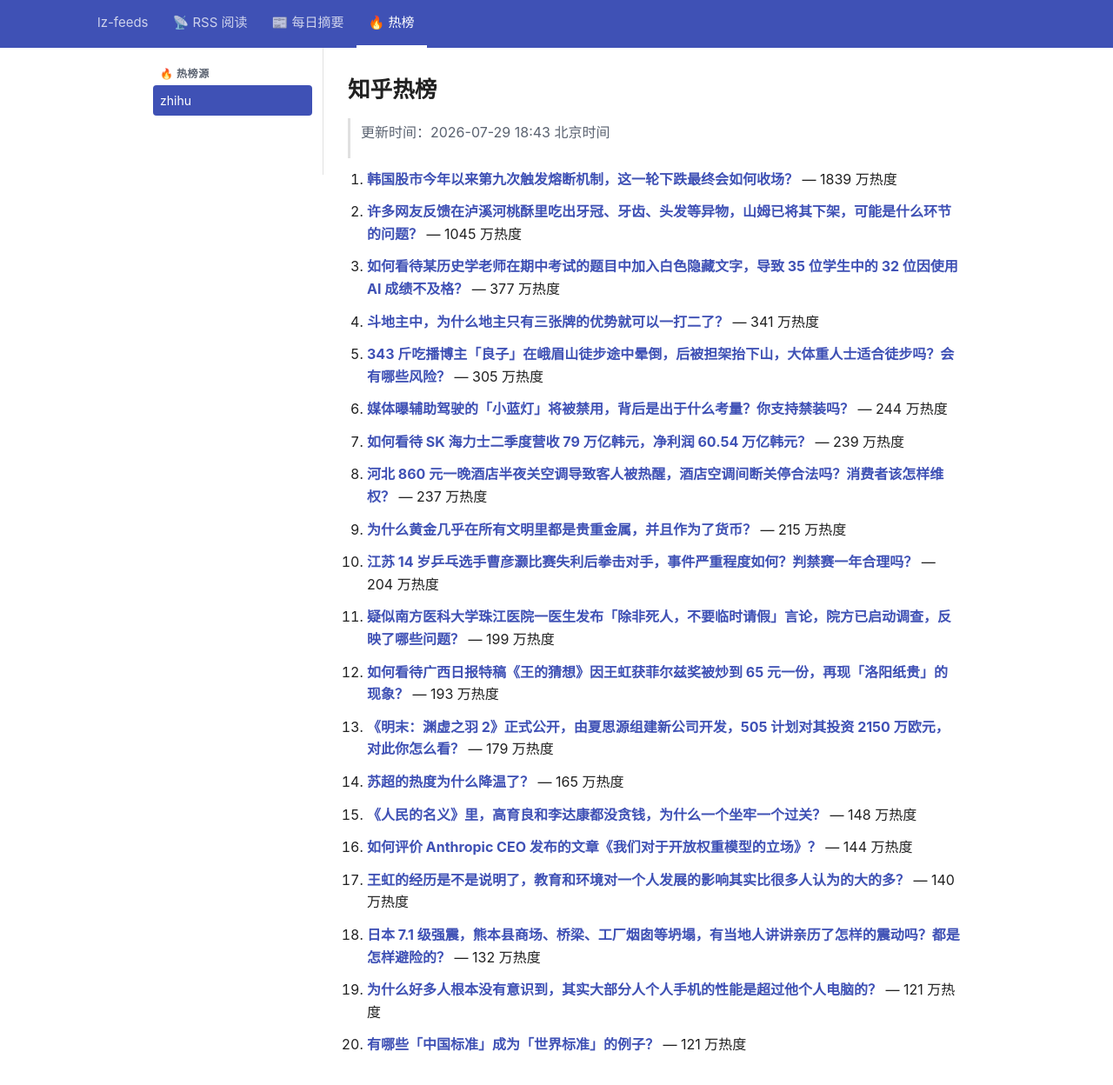
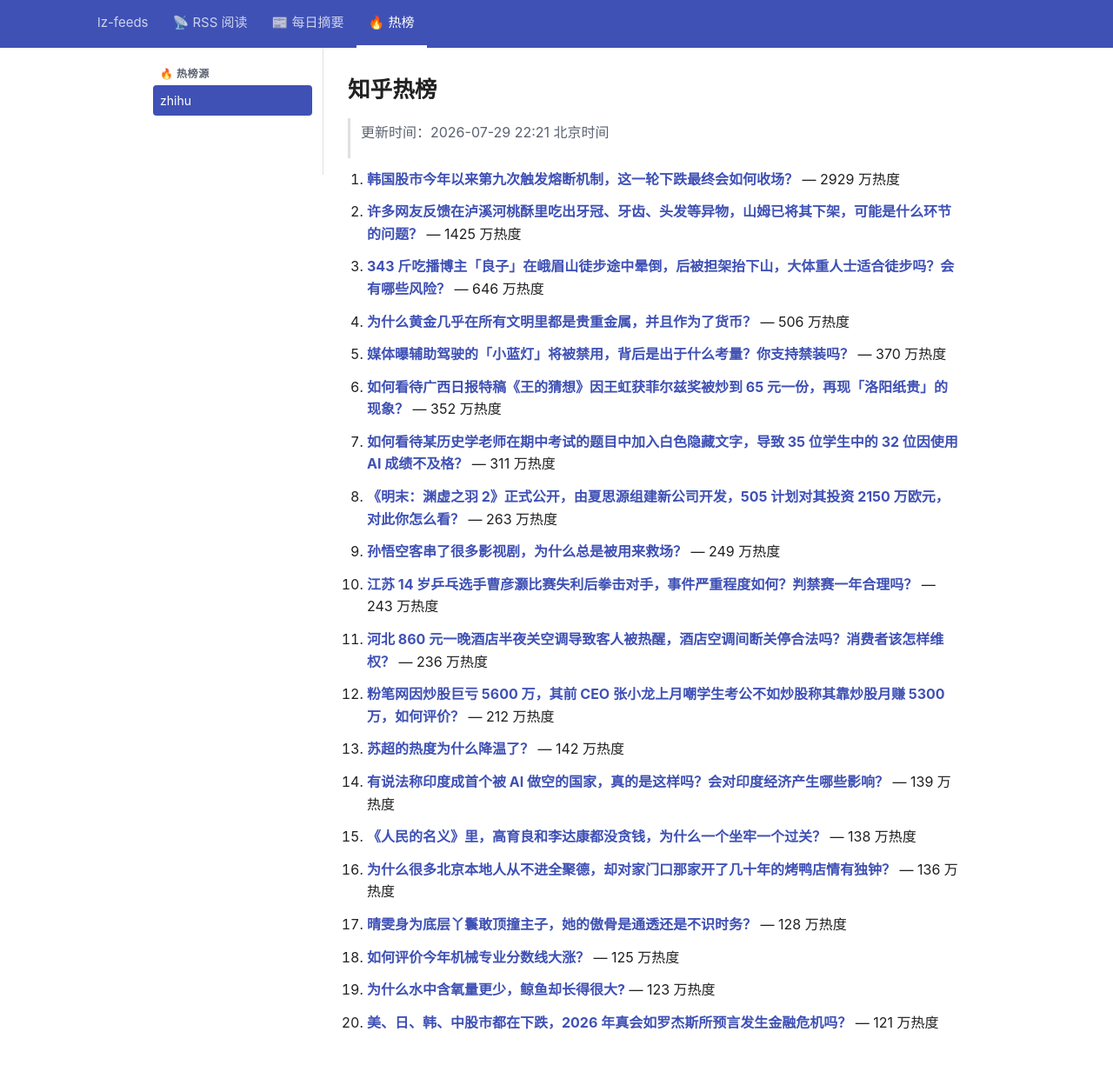
Before and after one commit to lizhang0101/lz-feeds, a Jekyll site: the page built from _hotlist/zhihu.md, in a window 1280 px wide and 1279 px high. Shown: the top 1248 px of the window at 87% size. Built offline with Jekyll 4.4.1, drawn with Linux system fonts in a browser that asks for light colours.

Commit message:
hotlist: 2026-07-29T14:21Z

```diff
--- a/_hotlist/zhihu.md
+++ b/_hotlist/zhihu.md
@@ -1,48 +1,48 @@
 ---
-updated: 2026-07-29 18:43 北京时间
+updated: 2026-07-29 22:21 北京时间
 count: 20
 ---
 
 # 知乎热榜
 
-> 更新时间：2026-07-29 18:43 北京时间
+> 更新时间：2026-07-29 22:21 北京时间
 
-1. **[韩国股市今年以来第九次触发熔断机制，这一轮下跌最终会如何收场？](https://www.zhihu.com/question/2065767078427113175)** — 1839 万热度
+1. **[韩国股市今年以来第九次触发熔断机制，这一轮下跌最终会如何收场？](https://www.zhihu.com/question/2065767078427113175)** — 2929 万热度
 
-2. **[许多网友反馈在泸溪河桃酥里吃出牙冠、牙齿、头发等异物，山姆已将其下架，可能是什么环节的问题？](https://www.zhihu.com/question/2065716053770859492)** — 1045 万热度
+2. **[许多网友反馈在泸溪河桃酥里吃出牙冠、牙齿、头发等异物，山姆已将其下架，可能是什么环节的问题？](https://www.zhihu.com/question/2065716053770859492)** — 1425 万热度
 
-3. **[如何看待某历史学老师在期中考试的题目中加入白色隐藏文字，导致 35 位学生中的 32 位因使用 AI 成绩不及格？](https://www.zhihu.com/question/2065158710427751418)** — 377 万热度
+3. **[343 斤吃播博主「良子」在峨眉山徒步途中晕倒，后被担架抬下山，大体重人士适合徒步吗？会有哪些风险？](https://www.zhihu.com/question/2065779470502465996)** — 646 万热度
 
-4. **[斗地主中，为什么地主只有三张牌的优势就可以一打二了？](https://www.zhihu.com/question/2063214681746153896)** — 341 万热度
+4. **[为什么黄金几乎在所有文明里都是贵重金属，并且作为了货币？](https://www.zhihu.com/question/23846763)** — 506 万热度
 
-5. **[343 斤吃播博主「良子」在峨眉山徒步途中晕倒，后被担架抬下山，大体重人士适合徒步吗？会有哪些风险？](https://www.zhihu.com/question/2065779470502465996)** — 305 万热度
+5. **[媒体曝辅助驾驶的「小蓝灯」将被禁用，背后是出于什么考量？你支持禁装吗？](https://www.zhihu.com/question/2065809494173377572)** — 370 万热度
 
-6. **[媒体曝辅助驾驶的「小蓝灯」将被禁用，背后是出于什么考量？你支持禁装吗？](https://www.zhihu.com/question/2065809494173377572)** — 244 万热度
+6. **[如何看待广西日报特稿《王的猜想》因王虹获菲尔兹奖被炒到 65 元一份，再现「洛阳纸贵」的现象？](https://www.zhihu.com/question/2065739488693899762)** — 352 万热度
 
-7. **[如何看待 SK 海力士二季度营收 79 万亿韩元，净利润 60.54 万亿韩元？](https://www.zhihu.com/question/2065710317829452475)** — 239 万热度
+7. **[如何看待某历史学老师在期中考试的题目中加入白色隐藏文字，导致 35 位学生中的 32 位因使用 AI 成绩不及格？](https://www.zhihu.com/question/2065158710427751418)** — 311 万热度
 
-8. **[河北 860 元一晚酒店半夜关空调导致客人被热醒，酒店空调间断关停合法吗？消费者该怎样维权？](https://www.zhihu.com/question/2065344071745233365)** — 237 万热度
+8. **[《明末：渊虚之羽 2》正式公开，由夏思源组建新公司开发，505 计划对其投资 2150 万欧元，对此你怎么看？](https://www.zhihu.com/question/2065822635464958698)** — 263 万热度
 
-9. **[为什么黄金几乎在所有文明里都是贵重金属，并且作为了货币？](https://www.zhihu.com/question/23846763)** — 215 万热度
+9. **[孙悟空客串了很多影视剧，为什么总是被用来救场？](https://www.zhihu.com/question/2064400500926189976)** — 249 万热度
 
-10. **[江苏 14 岁乒乓选手曹彦灏比赛失利后拳击对手，事件严重程度如何？判禁赛一年合理吗？](https://www.zhihu.com/question/2065664493460493869)** — 204 万热度
+10. **[江苏 14 岁乒乓选手曹彦灏比赛失利后拳击对手，事件严重程度如何？判禁赛一年合理吗？](https://www.zhihu.com/question/2065664493460493869)** — 243 万热度
 
-11. **[疑似南方医科大学珠江医院一医生发布「除非死人，不要临时请假」言论，院方已启动调查，反映了哪些问题？](https://www.zhihu.com/question/2065711565274177872)** — 199 万热度
+11. **[河北 860 元一晚酒店半夜关空调导致客人被热醒，酒店空调间断关停合法吗？消费者该怎样维权？](https://www.zhihu.com/question/2065344071745233365)** — 236 万热度
 
-12. **[如何看待广西日报特稿《王的猜想》因王虹获菲尔兹奖被炒到 65 元一份，再现「洛阳纸贵」的现象？](https://www.zhihu.com/question/2065739488693899762)** — 193 万热度
+12. **[粉笔网因炒股巨亏 5600 万，其前 CEO 张小龙上月嘲学生考公不如炒股称其靠炒股月赚 5300 万，如何评价？](https://www.zhihu.com/question/2065741787428295236)** — 212 万热度
 
-13. **[《明末：渊虚之羽 2》正式公开，由夏思源组建新公司开发，505 计划对其投资 2150 万欧元，对此你怎么看？](https://www.zhihu.com/question/2065822635464958698)** — 179 万热度
+13. **[苏超的热度为什么降温了？](https://www.zhihu.com/question/2064631785892454410)** — 142 万热度
 
-14. **[苏超的热度为什么降温了？](https://www.zhihu.com/question/2064631785892454410)** — 165 万热度
+14. **[有说法称印度成首个被 AI 做空的国家，真的是这样吗？会对印度经济产生哪些影响？](https://www.zhihu.com/question/2065710393360479149)** — 139 万热度
 
-15. **[《人民的名义》里，高育良和李达康都没贪钱，为什么一个坐牢一个过关？](https://www.zhihu.com/question/2061881728478737461)** — 148 万热度
+15. **[《人民的名义》里，高育良和李达康都没贪钱，为什么一个坐牢一个过关？](https://www.zhihu.com/question/2061881728478737461)** — 138 万热度
 
-16. **[如何评价 Anthropic CEO 发布的文章《我们对于开放权重模型的立场》？](https://www.zhihu.com/question/2065381249368299375)** — 144 万热度
+16. **[为什么很多北京本地人从不进全聚德，却对家门口那家开了几十年的烤鸭店情有独钟？](https://www.zhihu.com/question/2058200201479677540)** — 136 万热度
 
-17. **[王虹的经历是不是说明了，教育和环境对一个人发展的影响其实比很多人认为的大的多？](https://www.zhihu.com/question/2064984398307578588)** — 140 万热度
+17. **[晴雯身为底层丫鬟敢顶撞主子，她的傲骨是通透还是不识时务？](https://www.zhihu.com/question/2059380536976602899)** — 128 万热度
 
-18. **[日本 7.1 级强震，熊本县商场、桥梁、工厂烟囱等坍塌，有当地人讲讲亲历了怎样的震动吗？都是怎样避险的？](https://www.zhihu.com/question/2065511346351731928)** — 132 万热度
+18. **[如何评价今年机械专业分数线大涨？](https://www.zhihu.com/question/2064628663983793999)** — 125 万热度
 
-19. **[为什么好多人根本没有意识到，其实大部分人个人手机的性能是超过他个人电脑的？](https://www.zhihu.com/question/2047098527092828152)** — 121 万热度
+19. **[为什么水中含氧量更少，鲸鱼却长得很大?](https://www.zhihu.com/question/2007787270053328648)** — 123 万热度
 
-20. **[有哪些「中国标准」成为「世界标准」的例子？](https://www.zhihu.com/question/430077118)** — 121 万热度
+20. **[美、日、韩、中股市都在下跌，2026 年真会如罗杰斯所预言发生金融危机吗？](https://www.zhihu.com/question/2065446585165509621)** — 121 万热度
```
